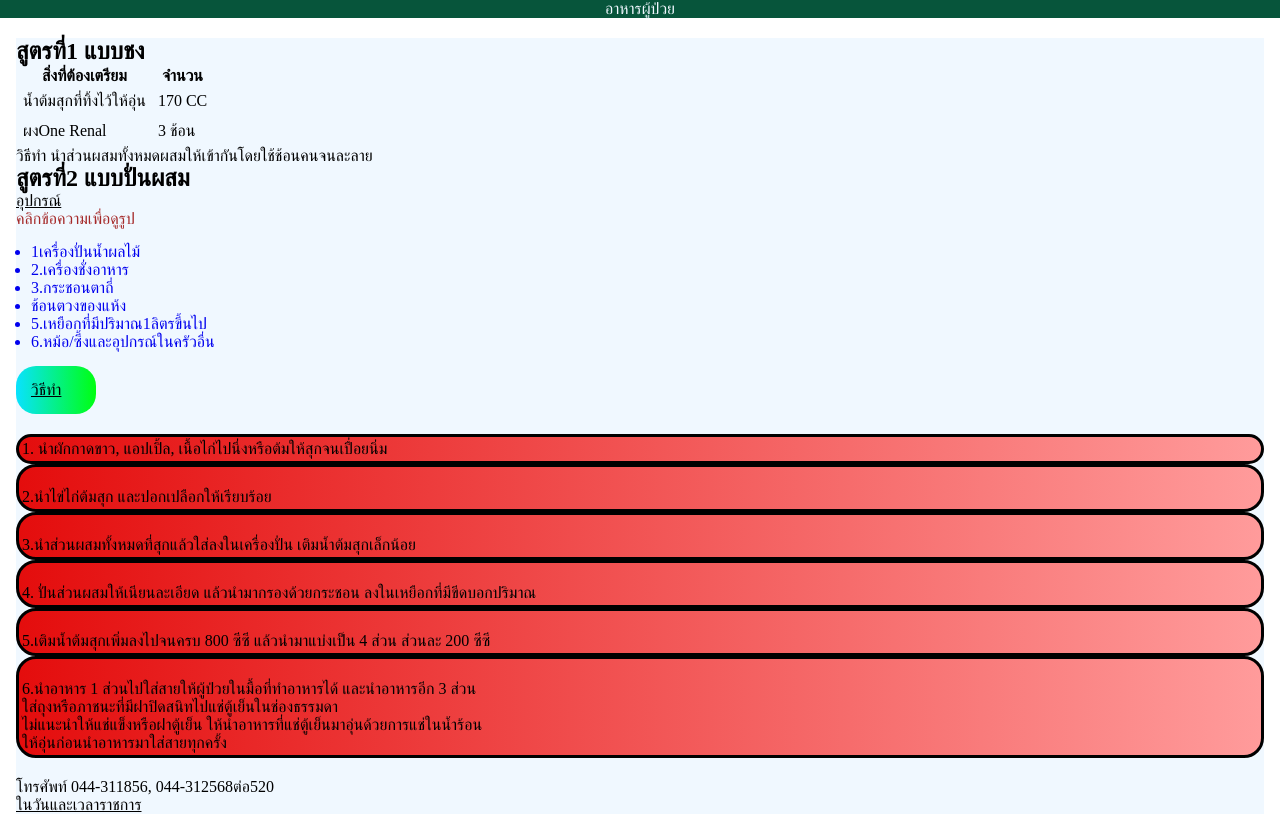
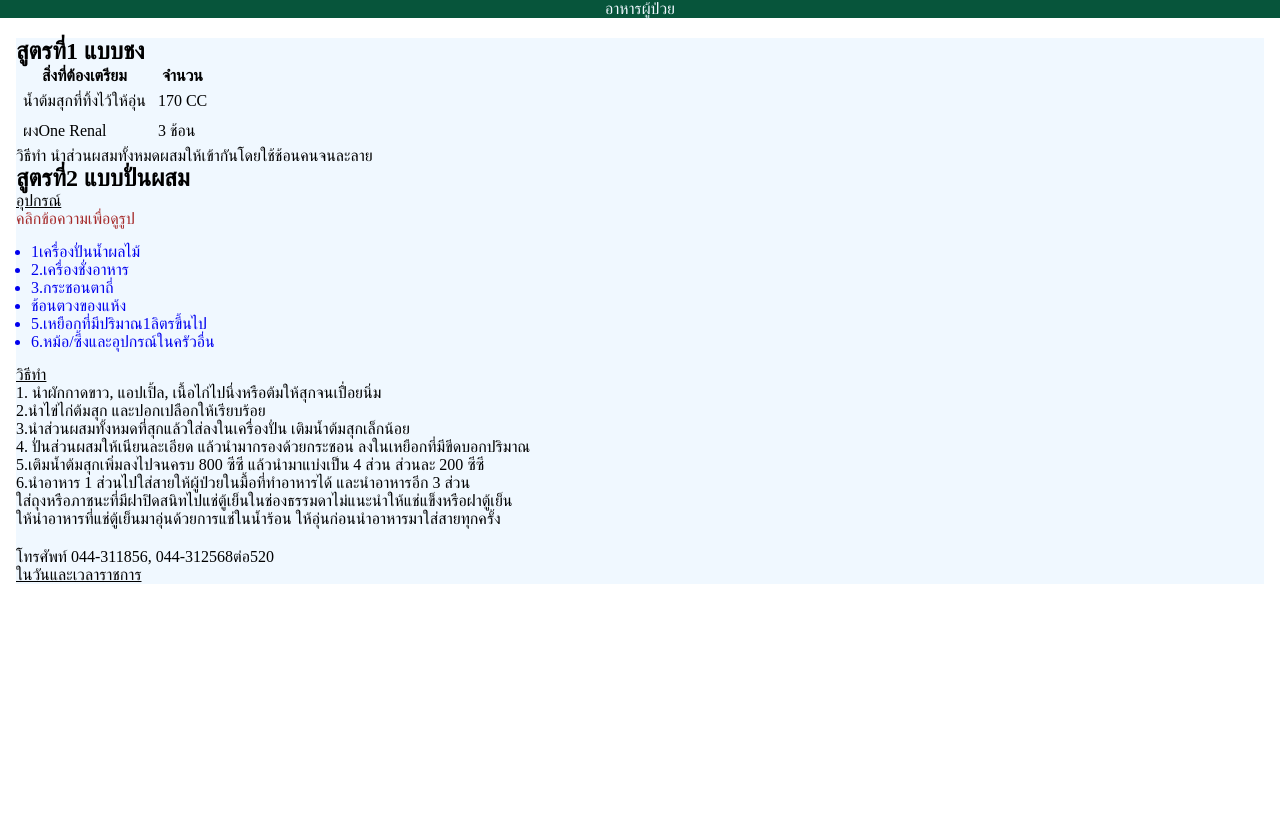
Before and after one commit to Camille061/hotpital, a plain HTML site: page index.html in a window 1280 px wide. Drawn offline with Linux system fonts and the light colour scheme.

Commit message:
first commit

```diff
--- a/index.html
+++ b/index.html
@@ -67,32 +67,17 @@
             <div class="method">
                 <p style="text-decoration: underline;">วิธีทำ</p>
             </div>
-                <div
-                    style="border: solid; border-radius: 20px; background: linear-gradient(to right, #e40d0d, #ff9b9b); padding: 3px; margin-top: 20px;">
-                    <p>1. นำผักกาดขาว, แอปเปิ้ล, เนื้อไก่ไปนึ่งหรือต้มให้สุกจนเปื่อยนิ่ม
-                </div>
-                <div
-                    style="border: solid; border-radius: 20px; background: linear-gradient(to right, #e40d0d, #ff9b9b); padding: 3px; align-items: center;">
+
+            1. นำผักกาดขาว, แอปเปิ้ล, เนื้อไก่ไปนึ่งหรือต้มให้สุกจนเปื่อยนิ่ม
                 <br> 2.นำไข่ไก่ต้มสุก และปอกเปลือกให้เรียบร้อย
-                </div>
-                <div
-                    style="border: solid; border-radius: 20px; background: linear-gradient(to right, #e40d0d, #ff9b9b); padding: 3px;">
                 <br> 3.นำส่วนผสมทั้งหมดที่สุกแล้วใส่ลงในเครื่องปั่น เติมน้ำต้มสุกเล็กน้อย
-                </div>
-                <div
-                    style="border: solid; border-radius: 20px; background: linear-gradient(to right, #e40d0d, #ff9b9b); padding: 3px;">
                 <br> 4. ปั่นส่วนผสมให้เนียนละเอียด แล้วนำมากรองด้วยกระชอน ลงในเหยือกที่มีขีดบอกปริมาณ
-                </div>
-                <div
-                    style="border: solid; border-radius: 20px; background: linear-gradient(to right, #e40d0d, #ff9b9b); padding: 3px;">
                 <br> 5.เติมน้ำต้มสุกเพิ่มลงไปจนครบ 800 ซีซี แล้วนำมาแบ่งเป็น 4 ส่วน ส่วนละ 200 ซีซี <br>
-                    </div>
-                    <div style="border: solid; border-radius: 20px; background: linear-gradient(to right, #e40d0d, #ff9b9b); padding: 3px;">
-                        <br> 6.นำอาหาร 1 ส่วนไปใส่สายให้ผู้ป่วยในมื้อที่ทำอาหารได้ และนำอาหารอีก
+          6.นำอาหาร 1 ส่วนไปใส่สายให้ผู้ป่วยในมื้อที่ทำอาหารได้ และนำอาหารอีก
                 3 ส่วน<br>
-                        ใส่ถุงหรือภาชนะที่มีฝาปิดสนิทไปแช่ตู้เย็นในช่องธรรมดา <br> ไม่แนะนำให้แช่แข็งหรือฝาตู้เย็น
-                        ให้นำอาหารที่แช่ตู้เย็นมาอุ่นด้วยการแช่ในน้ำร้อน <br> ให้อุ่นก่อนนำอาหารมาใส่สายทุกครั้ง</p>
-                    </div>
+                ใส่ถุงหรือภาชนะที่มีฝาปิดสนิทไปแช่ตู้เย็นในช่องธรรมดาไม่แนะนำให้แช่แข็งหรือฝาตู้เย็น <br>
+                ให้นำอาหารที่แช่ตู้เย็นมาอุ่นด้วยการแช่ในน้ำร้อน  ให้อุ่นก่อนนำอาหารมาใส่สายทุกครั้ง
+
         </div>
         <p style="margin-top: 20px;">โทรศัพท์ 044-311856, 044-312568ต่อ520</p>
         <p style="text-decoration: underline;">ในวันและเวลาราชการ</p>
--- a/style.css
+++ b/style.css
@@ -40,11 +40,7 @@
 }
 
 .method {
-    padding: 15px;
-    border: none;
-    border-radius: 20px;
-    background: linear-gradient(to right, #09e2ff, #00ff11);
-    width: 80px;
+
 }
 /*
 git init
```
Lines whose indentation alone changed are shown as unchanged.
